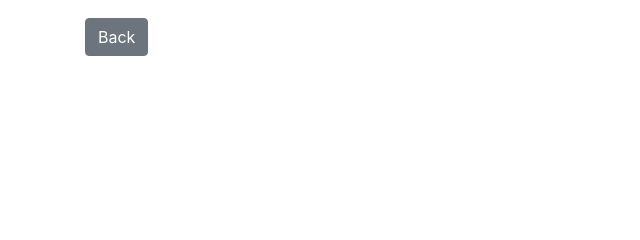
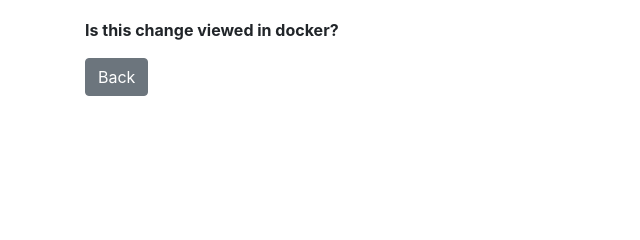
Before and after one commit to Yedidyah-jntuh/reg_form_3, a Flask app: template templates/profile.html in a window 1280 px wide. Shown: the part 228-468 px from the top of the page, without its empty margins (0-640 px from the left). Run offline with Flask 2, Linux system fonts and the light colour scheme; the template is opened without the code that fills it, so the values that code supplies are empty; some libraries are stand-ins or nearby versions.

Commit message:
Update profile.html

```diff
--- a/templates/profile.html
+++ b/templates/profile.html
@@ -13,6 +13,7 @@
     <p><strong>Date of Birth:</strong> {{ user.dob }}</p>
     <p><strong>Gender:</strong> {{ user.gender }}</p>
     <p><strong>Hobbies:</strong> {{ ', '.join(user.hobbies) }}</p>
+    <p><strong>Is this change viewed in docker?</strong></p>
     <a href="/login" class="btn btn-secondary">Back</a>
 </div>
 </body>
```
